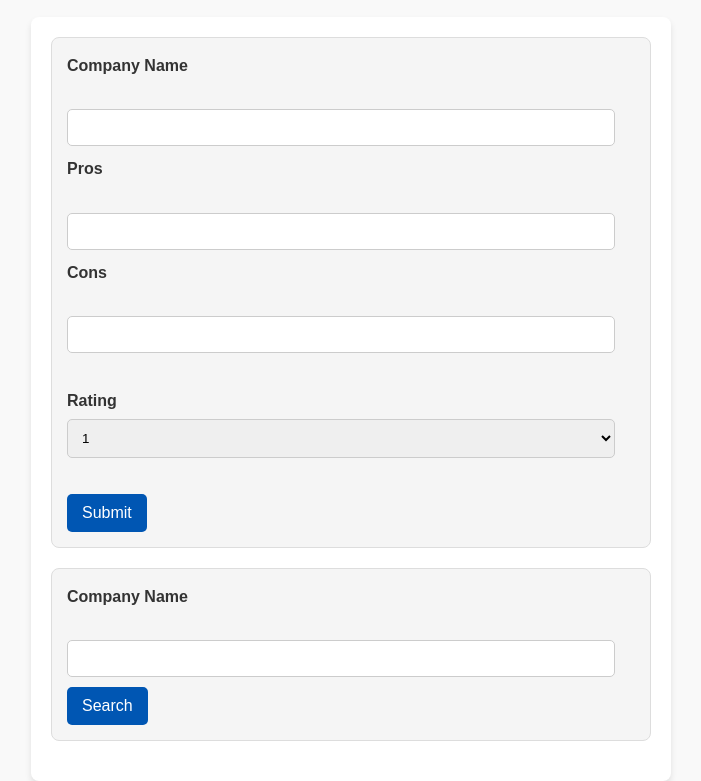
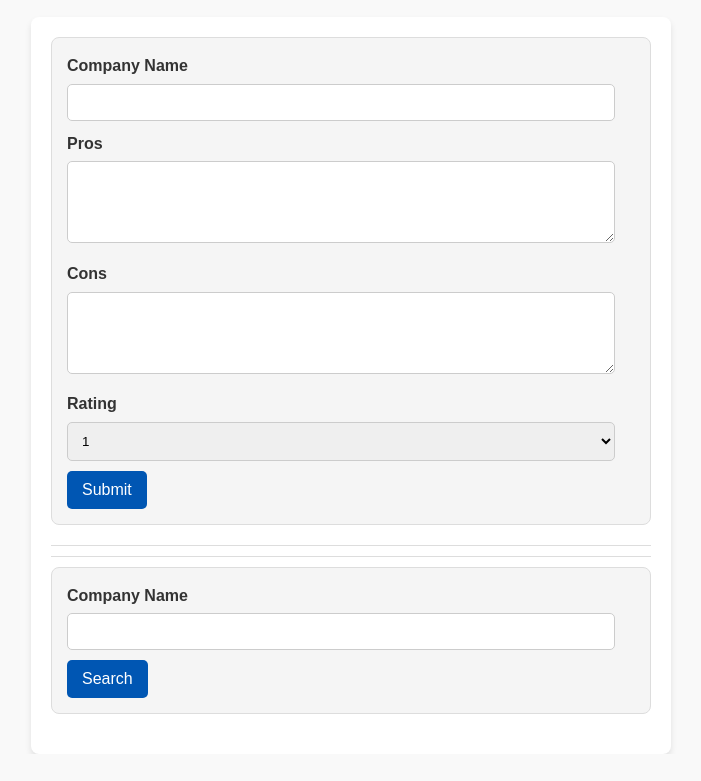
Before and after one commit to abhishektripathi-dev/company-review-system, a website: page views/index.html in a window 1280 px wide. Shown: the part 74-855 px from the top of the page, without its empty margins (289-990 px from the left). After the commit the page ends 828 px from the top, so only its background shows below. Drawn offline with nearby package versions, Linux system fonts and the light colour scheme.

Commit message:
new update related to style

```diff
--- a/public/script.js
+++ b/public/script.js
@@ -24,7 +24,7 @@ document.addEventListener('DOMContentLoaded', () => {
           const reviewElement = document.createElement('div');
           reviewElement.classList.add('review');
           reviewElement.innerHTML = `
-              <h3>${review.companyName}</h3>
+              <h3>Company Name: ${review.companyName}</h3>
               <h3>Overall Rating: ${averageRating}</h3>
               <hr>
               <p><strong>Pros:</strong> ${review.pros}</p>
--- a/public/style.css
+++ b/public/style.css
@@ -39,7 +39,7 @@ form label {
 }
 
 form input[type="text"],
-form select {
+form select, textarea {
   width: calc(100% - 20px);
   padding: 10px;
   margin-bottom: 10px;
--- a/views/index.html
+++ b/views/index.html
@@ -19,12 +19,13 @@
         <main>
             <section>
                 <form id="reviewForm" action="/" method="POST">
-                    <label for="name">Company Name</label><br>
-                    <input type="text" name="name" id="name" /><br>
-                    <label for="pros">Pros</label><br>
-                    <input type="text" name="pros" id="pros" /><br>
-                    <label for="cons">Cons</label><br>
-                    <input type="text" name="cons" id="cons" /><br><br>
+                    <label for="name">Company Name</label>
+                    <input type="text" name="name" id="name" />
+                    <label for="pros">Pros</label>
+                    <!-- <input type="text" name="pros" id="pros" /><br> -->
+                    <textarea id="pros" name="pros" rows="4" cols="50"></textarea>
+                    <label for="cons">Cons</label>
+                    <textarea id="cons" name="cons" rows="4" cols="50"></textarea>
                     <label for="rating">Rating</label>
                     <select name="rating">
                         <option value="1">1</option>
@@ -32,19 +33,19 @@
                         <option value="3">3</option>
                         <option value="4">4</option>
                         <option value="5">5</option>
-                  </select><br><br>
+                  </select>
                     <button type="submit">Submit</button>
                 </form>
             </section>
-
+            <hr><hr>
             <section>
-                <!-- show according to search in form  -->
+                <!-- search by company name and show reviews  -->
                 <form id="showForm" action="/" method="POST">
-                    <label for="name">Company Name</label><br>
-                    <input type="text" name="name" id="name" /><br>
+                    <label for="name">Company Name</label>
+                    <input type="text" name="name" id="name" />
                     <input type="submit" value="Search">
                 </form>
-                <!-- Review will be appended here -->
+                <!-- Review will be append here -->
                 <div id="append-section"></div>
             </section>
         </main>
```
